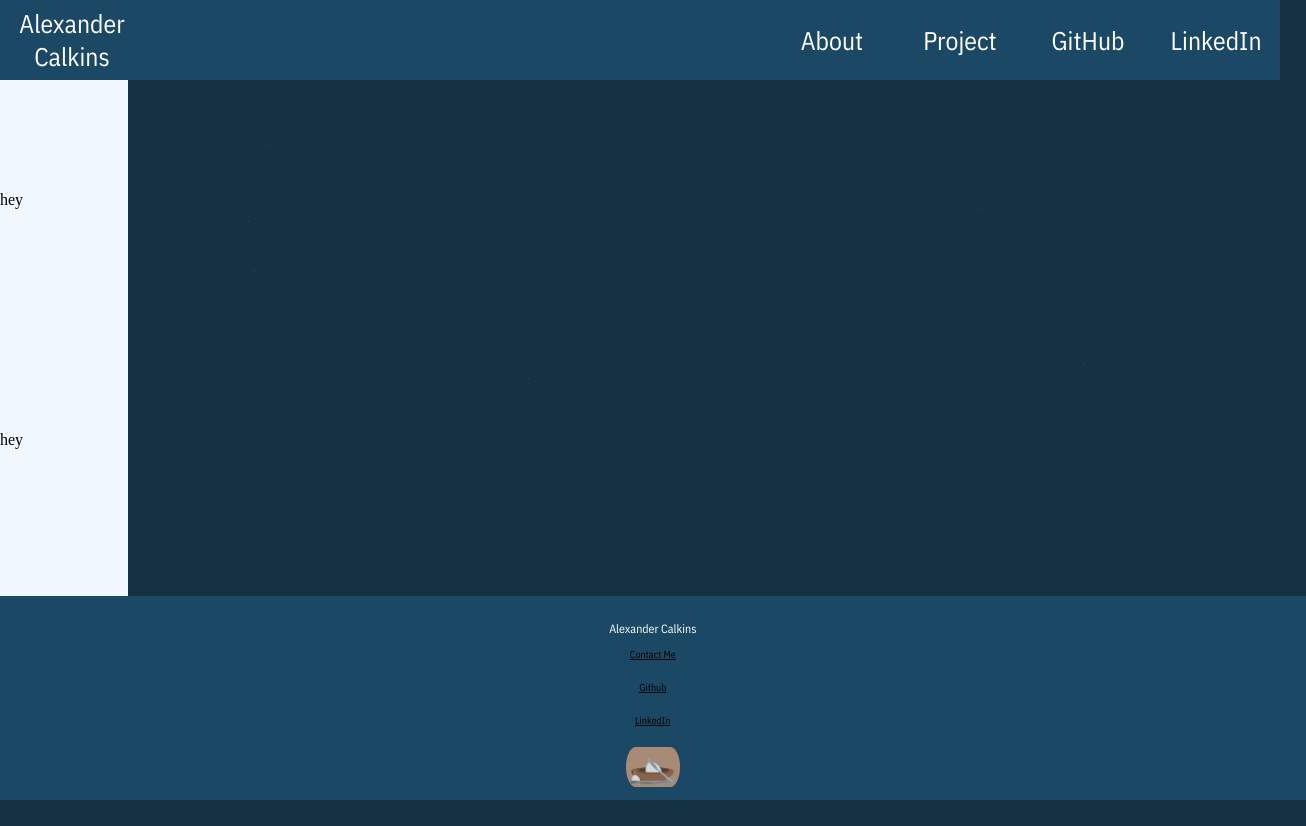
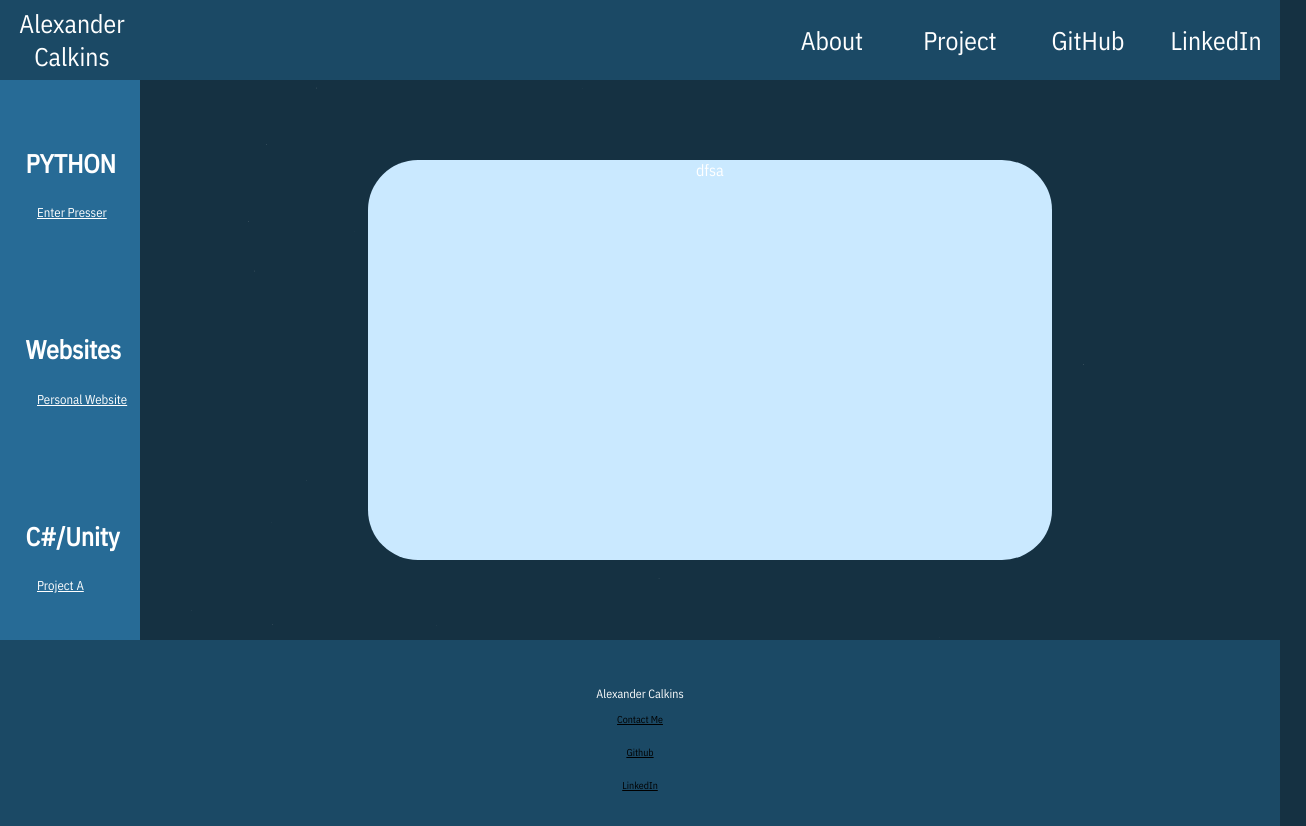
Before and after one commit to sugar-studios/personal-website, a plain HTML site: page projects.html in a window 1280 px wide. Shown: the whole page, 1306 px wide, since content can reach past the window. Before the commit the page ends 800 px from the top, so only its background shows below. Drawn offline with nearby package versions, Linux system fonts and the light colour scheme.

Commit message:
Finished Project Page Frame

```diff
--- a/projects.html
+++ b/projects.html
@@ -21,6 +21,7 @@
         <div>
             <link rel="stylesheet" href="stylesheets/mainStyles.css">
             <link rel="stylesheet" href="stylesheets/mainStylesAnimations.css">
+            <link rel="stylesheet" href="stylesheets/projectStylesAnimations.css">
             <link rel="stylesheet" href="stylesheets/projectStyles.css">
             <link rel="preconnect" href="https://fonts.googleapis.com">
             <link rel="preconnect" href="https://fonts.gstatic.com" crossorigin>
@@ -34,7 +35,7 @@
             <script>
                 window.onbeforeunload = function () {
                     window.scrollTo(0, 0);
-                };
+                };logo
             </script>
             <script src="javascript/"></script>
         </div>
@@ -88,32 +89,37 @@
         </header>
 
         <!--Main Body of page-->
+        <main class="projectMain">
+            <nav class="projectSideBarNav slide-in">
+                <div class="projectSideBarNavContent">
+                    <h2>PYTHON</h2>
+                    <a href="" class="navContent">Enter Presser</a>
+                </div>
+                <div class="projectSideBarNavContent">
+                    <h2>Websites</h2>
+                    <a href="" class="navContent">Personal Website</a>
+                </div>
+                <div class="projectSideBarNavContent">
+                    <h2>C#/Unity</h2>
+                    <a href="" class="navContent">Project A</a>
+                </div>
+            </nav>
 
-        <nav class="projectSideBarNav">
-            <div class="projectSideBarNavContent">
-                hey
+            <div class="projectContainer">
+                <div class="mainProjectContent">
+                    dfsa
+                </div>
             </div>
-            <div class="projectSideBarNavContent">
-                hey
-            </div>
-            <div class="projectSideBarNavContent">
-                hey
-            </div>
-        </nav>
+        </main>
 
         <!--Bottom Section-->
-        <div id="bottomSection" style="opacity: 1; width: 100%; position: absolute; bottom: 0;" >
+        <div id="bottomSection" style="opacity: 1; margin: 0;" >
             <p>Alexander Calkins</p>
             <a href="contact.html" target="_self">Contact Me</a>
             <br>
             <a href="https://github.com/sugar-studios" target="_self">Github</a>
             <br>
             <a href="https://www.linkedin.com/in/alexander-calkins-173b10273/" target="_self">LinkedIn</a>
-            <br>
-            <div class="logoImageContainer">
-               <img src="images/MainPage/SugarStudiosLogo.png" alt="logo">
-            </div>
-
         </div>
 
         <canvas id="particle-canvas"></canvas>
--- a/stylesheets/formStyles.css
+++ b/stylesheets/formStyles.css
@@ -110,22 +110,3 @@ body{
     font-family: IBM Plex Sans Condensed;
     color: white;
 }
-
-@media screen and (max-height: 650px){
-    #bottomSection {
-        margin-top: 0;
-        flex-direction: row;
-        justify-content: space-around;
-    }
-}
-@media screen and (min-height: 650px){
-    #bottomSection {
-        flex-direction: column;
-    }
-}
-
-/*
-@media screen and (max-wdith: ;){
-
-}
-*/
--- a/stylesheets/mainStyles.css
+++ b/stylesheets/mainStyles.css
@@ -201,7 +201,7 @@ a:active {
     bottom: 0;
     margin-top: 10vh;
     margin-bottom: 0;
-    height: fit-content;
+    height: 20vh;
     padding: 1%;
     background-color: #1B4965;
     font-family: IBM Plex Sans Condensed;
@@ -222,19 +222,6 @@ a:active {
     font-size: 10px;
     color: black;
 
-}
-
-.logoImageContainer {
-    opacity: .8;
-    height: 5vh;
-
-}
-
-.logoImageContainer img {
-    position: relative;
-    height: 5vh;
-    width: 100%;
-    border-radius: 10px / 50% ;
 }
 
 #aboutSection {
@@ -294,3 +281,18 @@ html {
 @media screen and (min-width: 480px) {
     .midMainBodyBottomSections{ flex-direction: row};
 }
+
+@media screen and (max-height: 650px){
+    #bottomSection {
+        height: 10vh;
+        margin-top: 0;
+        flex-direction: row;
+        justify-content: space-around;
+    }
+}
+@media screen and (min-height: 650px){
+    #bottomSection {
+        height: 20vh;
+        flex-direction: column;
+    }
+}
--- a/stylesheets/projectStyles.css
+++ b/stylesheets/projectStyles.css
@@ -1,33 +1,127 @@
+body {
+    font-family: IBM Plex Sans Condensed;
+    color: white;
+}
+
+.projectSideBarNav {
+    position: relative;
+    width: 10%;
+    margin-top: 10vh;
+    height: 90vh;
+    display: inline-flex;
+    padding-left: 2%;
+    justify-content: space-around;
+    flex-direction: column;
+    align-items: left;
+    background-color: #276b96;
+}
+
 @media screen and (max-height: 650px){
-    #bottomSection {
-        margin-top: 0;
-        flex-direction: row;
-        justify-content: space-around;
-    }
     .projectSideBarNav {
-
+        height: 80vh;
     }
 }
 @media screen and (min-height: 650px){
-    #bottomSection {
-        flex-direction: column;
-    }
     .projectSideBarNav {
-
+        height: 70vh;
     }
 }
 
-.projectSideBarNav {
-    margin-top: 10vh;
-    width: 10%;
-    height: 90vh;
-    display: flex;
-    justify-content: space-around;
-    flex-direction: column;
-    align-items: left;
-    background-color: aliceblue;
+.projectSideBarNavContent {
+    overflow-y: none;
 }
 
-.projectSideBarNavContent {
+.projectSideBarNavContent h2{
+    font-size: max(6px, 2vw);
+}
 
+.projectSideBarNavContent a{
+    font-size: max(5px, 1vw);
 }
+
+.navContent {
+    margin-left: 10%;
+}
+
+.projectMain {
+    display: flex;
+    flex-direction: row;
+}
+
+.projectContainer {
+    margin-top: 10vh;
+    display: flex;
+    align-items: center;
+    justify-content: center;
+    width: 100%;
+    height: 100%;
+}
+
+.mainProjectContent {
+    border-radius: 50px;
+    display: flex;
+    margin-top: 10vh;
+    justify-content: center;
+    background-color: #CAE9FF;
+    height: 50vh;
+    width: 60%;
+}
+
+.flip-card {
+    background-color: transparent;
+    width: 300px;
+    height: 300px;
+    perspective: 1000px;
+}
+
+.flip-card-inner {
+    position: relative;
+    width: 100%;
+    height: 100%;
+    text-align: center;
+    transition: transform 0.6s;
+    transform-style: preserve-3d;
+    box-shadow: 0 4px 8px 0 rgba(0,0,0,0.2);
+}
+
+.flip-card:hover .flip-card-inner {
+    transform: rotateY(180deg);
+}
+
+.flip-card-front, .flip-card-back {
+    position: absolute;
+    width: 100%;
+    height: 100%;
+    -webkit-backface-visibility: hidden;
+    backface-visibility: hidden;
+}
+
+.flip-card-front {
+    background-color: #bbb;
+    color: black;
+}
+
+.flip-card-back {
+    background-color: #2980b9;
+    color: white;
+    transform: rotateY(180deg);
+}
+
+.projectSideBarNav a:link {
+    color: white;
+    text-decoration: underline;
+}
+
+.projectSideBarNav a:visited {
+    color: white;
+    text-decoration: underline;
+}
+
+.projectSideBarNav a:hover {
+    color: white;
+    text-decoration: underline;
+}
+.projectSideBarNav a:active {
+    color: white;
+    text-decoration: underline;
+}
--- /dev/null
+++ b/stylesheets/projectStylesAnimations.css
@@ -0,0 +1,23 @@
+.slide-in {
+    animation: 1s ease-out 0s 1 slideIn forwards;
+}
+
+@keyframes slideIn {
+  0% {
+    opacity: 0.0;
+    transform: translateX(-500%);
+  }
+
+  66% {
+    transform: translateX(20%);
+    opacity: 1;
+  }
+
+  88% {
+    transform: translateX(-5%);
+  }
+
+  100% {
+    transform: translateX(0);
+  }
+}
```
Also changed, not shown: contact.html (+0 -5 lines), index.html (+0 -5 lines).
